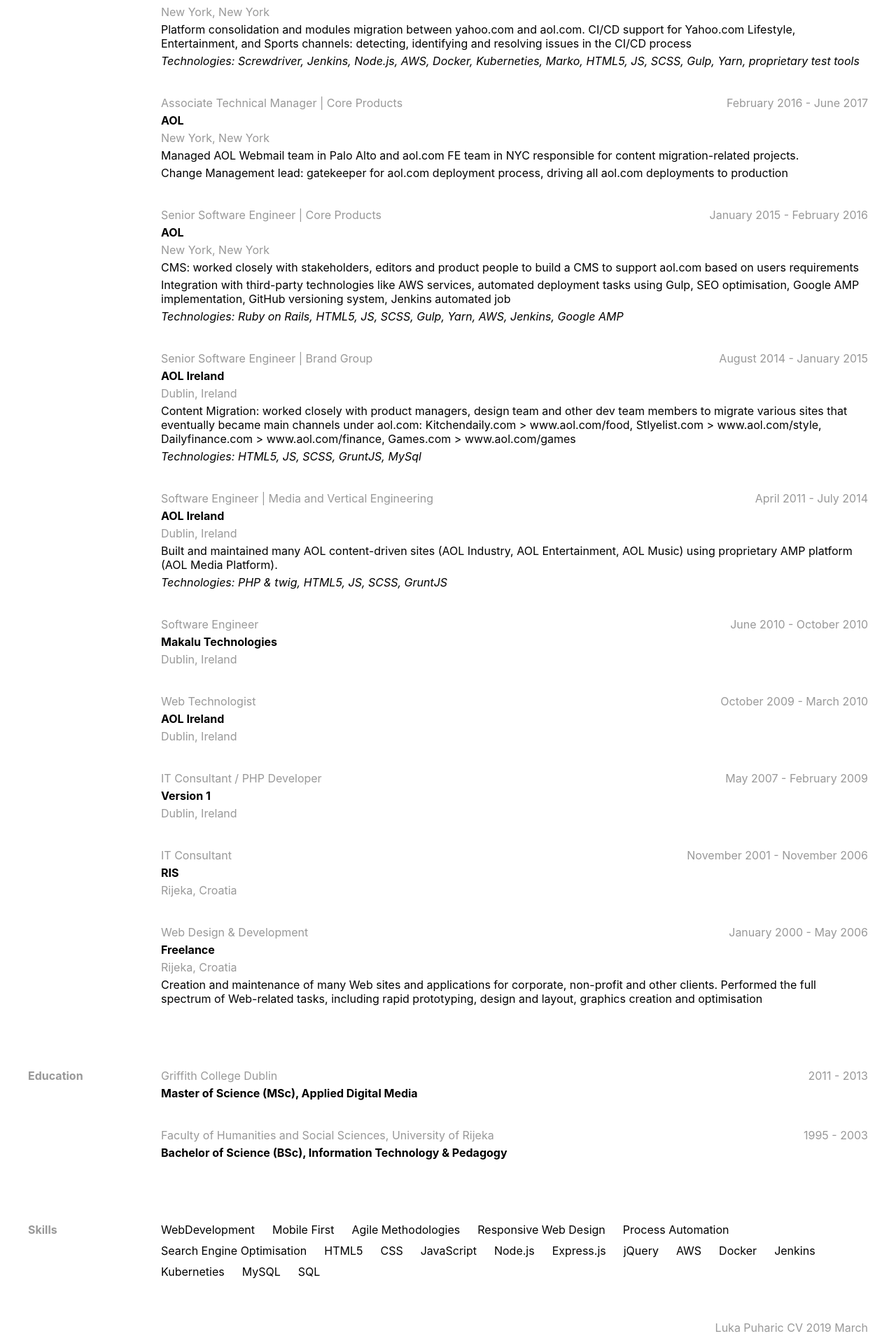
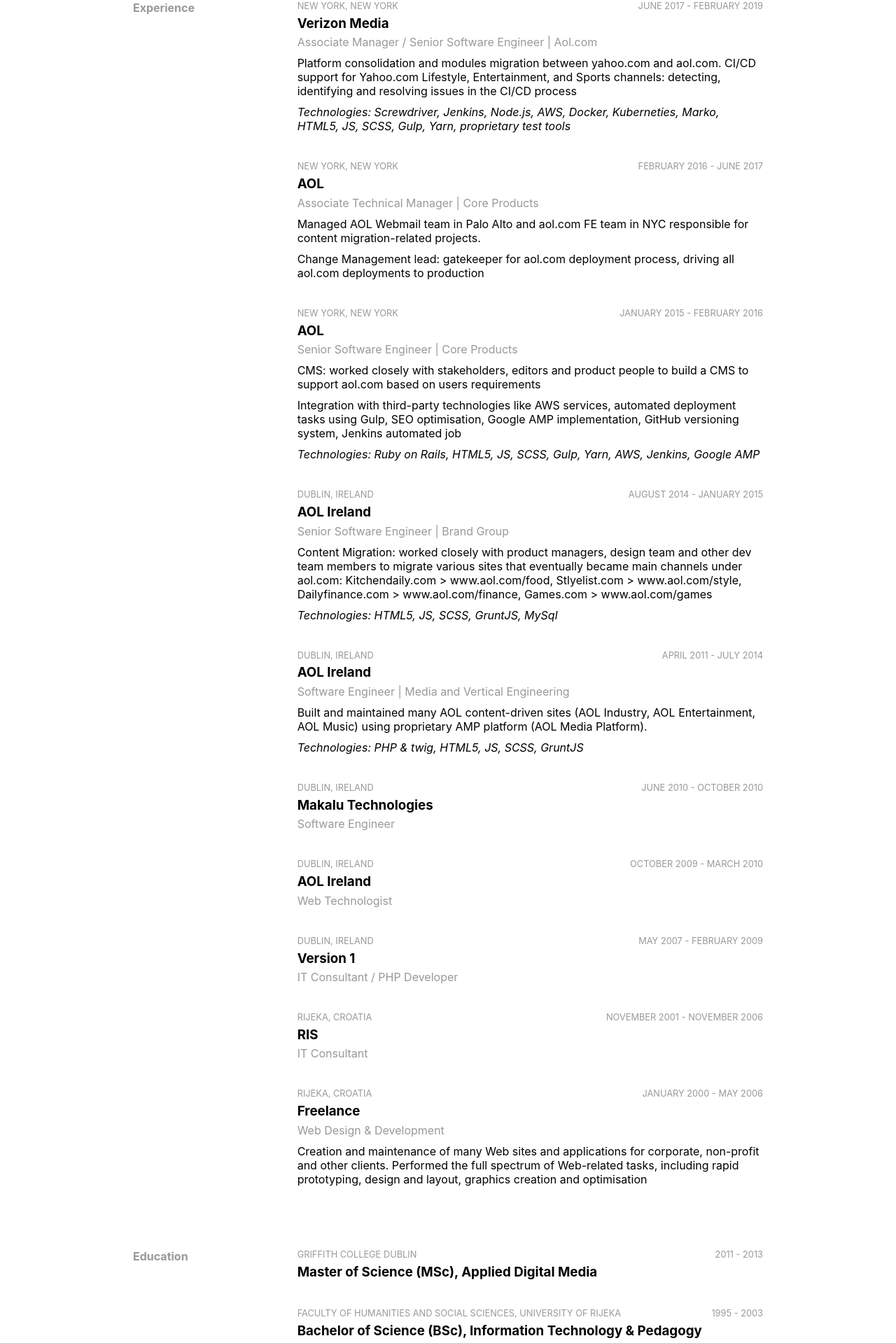
Before and after one commit to lukap2211/Luka-Puharic-info, a React (Create React App) app in the folder my-app/: page / in a window 1280 px wide. Shown: the part 401-2320 px from the top of the page at 70% size. Built offline with nearby package versions, Linux system fonts and the light colour scheme.

Commit message:
CSS Grid

```diff
--- a/my-app/src/App.js
+++ b/my-app/src/App.js
@@ -20,7 +20,7 @@
         <Section type="experience" data={experience} />
         <Section type="education" data={education} />
         <Section type="skills" data={skills} />
-        <Footer name={profile.personal.name} />
+        <Footer profile={profile} />
       </Fragment>
     )
   }
--- a/my-app/src/components/Education.js
+++ b/my-app/src/components/Education.js
@@ -8,13 +8,15 @@
 const ExpTop = styled.header `
   display: grid;
   grid-template-columns: auto auto;
+  text-transform: uppercase;
+  font-size:0.8em;
   color: var(--faded);
   div + div {
-    justify-self: right;
+    justify-self: end;
   }
   `
 
-const ExpTitle = styled.h4 `
+const ExpTitle = styled.h3 `
   font-weight: bold;
   margin: 5px 0;
   `
--- a/my-app/src/components/Experience.js
+++ b/my-app/src/components/Experience.js
@@ -8,39 +8,36 @@
 const ExpTop = styled.header `
   display: grid;
   grid-template-columns: auto auto;
+  text-transform: uppercase;
+  font-size:0.8em;
   color: var(--faded);
   div + div {
-    justify-self: right;
-  }
-  @media (max-width: 700px) {
-    display: block;
-    overflow: hidden;
-    font-size: 1.2em;
+    justify-self: end;
   }
   `
 
-const ExpCompany = styled.h4 `
+const ExpCompany = styled.h3 `
   font-weight: bold;
   margin: 5px 0;
-  @media (max-width: 700px) {
+  @media (max-width: 600px) {
     font-size: 1.5em;
   }
   `
 
 const ExpLocation = styled.div `
   color: var(--faded);
-  @media (max-width: 700px) {
-    font-size: 1.2em;
+  @media (max-width: 600px) {
+    font-size: 1em;
   }
   `
 
 const ExpDescription = styled.p `
-  margin: 5px 0;
+  margin: 10px 0;
   `
 
 const ExpTechnologies = styled.p `
   font-style: italic;
-  margin: 5px 0;
+  margin: 10px 0;
   `
 
 class Experience extends React.Component {
@@ -65,13 +62,11 @@
     return (
       <ExpWrap>
         <ExpTop>
-          <div>{title}</div>
+          <div>{location}</div>
           <div>{dateFrom} - {dateTo}</div>
         </ExpTop>
-        <div>
-          <ExpCompany>{company}</ExpCompany>
-          <ExpLocation>{location}</ExpLocation>
-        </div>
+        <ExpCompany>{company}</ExpCompany>
+        <ExpLocation>{title}</ExpLocation>
         {hasDescriptions(description)}
         {hasTechnologies(technologies)}
 
--- a/my-app/src/components/Footer.js
+++ b/my-app/src/components/Footer.js
@@ -4,20 +4,19 @@
 const FooterWrap = styled.footer `
   color: var(--faded);
   margin: 50px auto;
-  text-align: right;
-
-  @media (max-width: 700px) {
-    margin: 250px auto 400px;
-    text-align: center;
-  }
-
+  grid-column-start: 1;
+  grid-column-end: span 12;
+  text-align: center;
   `
 
 class Footer extends React.Component {
   render() {
+
+    const { name } = this.props.profile.personal
+
     return (
       <FooterWrap>
-        { this.props.name } CV 2019 March
+        { name } CV 2019 March
       </FooterWrap>
     )
 
--- a/my-app/src/components/Header.js
+++ b/my-app/src/components/Header.js
@@ -3,32 +3,31 @@
 import Link from './Link';
 
 const ContactInfo = styled.div `
-  position: absolute;
-  top: 40px;
-  right: 40px;
   color: var(--faded);
+  grid-column-start: 6;
+  grid-column-end: span 7;
+  justify-self: end;
   > div {
     margin-bottom: 5px;
   }
-  @media (max-width: 700px) {
-    position: relative;
-    top: auto;
-    right: auto;
+  @media (max-width: 600px) {
     margin: 0 0 20px;
   }
   `
 
 const Title = styled.h1 `
-  font-size: 4em;
-  text-align: left;
+  grid-column-start: 1;
+  grid-column-end: span 3;
+  font-size: 3.5em;
   color: var(--title-main);
+  line-height: 1;
+  margin: 0;
+  padding: 0 0 20px;
   width: 0;
   break-word: normal;
-  line-height: 1;
-  margin: 0;
-  padding: 0 0 50px;
-  @media (max-width: 700px) {
-    padding: 20px 0 30px;
+
+  @media (max-width: 600px) {
+    padding: 10px 0 30px;
   }
   `
 
@@ -42,7 +41,7 @@
 }
 
 const Header = props => (
-  <header>
+  <React.Fragment>
     <Title id="home">{props.profile.personal.name}</Title>
     <ContactInfo>
       <div>{formatPhoneNumber(props.profile.personal.phone)}</div>
@@ -51,7 +50,7 @@
       <Link link={props.profile.social.linkedin} />
       <Link link={props.profile.social.github} />
     </ContactInfo>
-  </header>
+  </React.Fragment>
 )
 
 export default Header;
--- a/my-app/src/components/Link.js
+++ b/my-app/src/components/Link.js
@@ -11,7 +11,7 @@
   &:hover {
     color: var(--title-main);
   }
-  @media (max-width: 700px) {
+  @media (max-width: 600px) {
     display: table;
   }
 
--- a/my-app/src/components/Nav.js
+++ b/my-app/src/components/Nav.js
@@ -81,7 +81,7 @@
     text-transform: uppercase;
   }
 
-  @media (min-width: 700px) {
+  @media (min-width: 600px) {
     display: none;
   }
 
--- a/my-app/src/components/Section.js
+++ b/my-app/src/components/Section.js
@@ -4,33 +4,28 @@
 import Experience from './Experience';
 import Education from './Education';
 
-const SectionItem = styled.section `
-  display: grid;
-  grid-template-columns: 190px auto;
-  margin: 0 0 50px;
-  @media (max-width: 700px) {
-    display: block;
-    overflow: hidden;
-    margin: 20px 0;
-  }
-  `
-
 const SectionTitle = styled.h2 `
+  grid-column-start: 1;
+  grid-column-end: span 3;
+  text-transform: capitalize;
   margin: 0;
   padding: 0;
+  color: var(--faded);
   font-size: 1em;
-  color: var(--faded);
-  min-width: 190px;
-  text-transform: capitalize;
-  @media (max-width: 700px) {
-    margin: 10px 0 30px;
+
+  @media (max-width: 600px) {
+    margin: 30px 0 0;
+    padding: 10px 0 30px;
     font-size: 3em;
   }
   `
 
 const SectionInfo = styled.div `
   font-size: 1em;
+  line-height: 1.25;
   color: #000;
+  grid-column-start: 4;
+  grid-column-end: span 9;
   `
 
 class Section extends React.Component {
@@ -55,10 +50,10 @@
     }
 
     return (
-      <SectionItem id={type}>
-        <SectionTitle>{type}</SectionTitle>
-        <SectionInfo>{sectionInfo(data)}</SectionInfo>
-      </SectionItem>
+      <React.Fragment>
+      <SectionTitle id={type}>{type}</SectionTitle>
+      <SectionInfo>{sectionInfo(data)}</SectionInfo>
+      </React.Fragment>
     )
   }
 }
--- a/my-app/src/components/Skills.js
+++ b/my-app/src/components/Skills.js
@@ -4,11 +4,15 @@
 const ListedItem = styled.li `
   list-style: none;
   margin: 0;
-  padding: 0 25px 10px 0;
-  font-size: 1em;
-  float: left;
-  @media (max-width: 700px) {
+  padding: 0;
+  display: flex;
+  li {
     padding: 0 25px 10px 0;
+    font-size: 1em;
+  }
+
+  @media (max-width: 600px) {
+    padding: 0 0 10px;
   }
   `
 
--- a/my-app/src/index.css
+++ b/my-app/src/index.css
@@ -12,8 +12,23 @@
   -moz-osx-font-smoothing: grayscale;
 }
 
-@media (max-width: 700px) {
+#root {
+    margin: 20px auto;
+    max-width: 900px;
+    display: grid;
+    column-gap: 4.28571%;
+    grid-auto-flow: row;
+    grid-template-columns: repeat(12, 1fr);
+    grid-column-gap: 4.28571%;
+    grid-row-gap: 50px;
+}
+
+@media (max-width: 600px) {
   body {
     margin: 0 20px 40px;
   }
+  #root {
+    margin: 0 auto;
+    display: block;
+  }
 }
```
